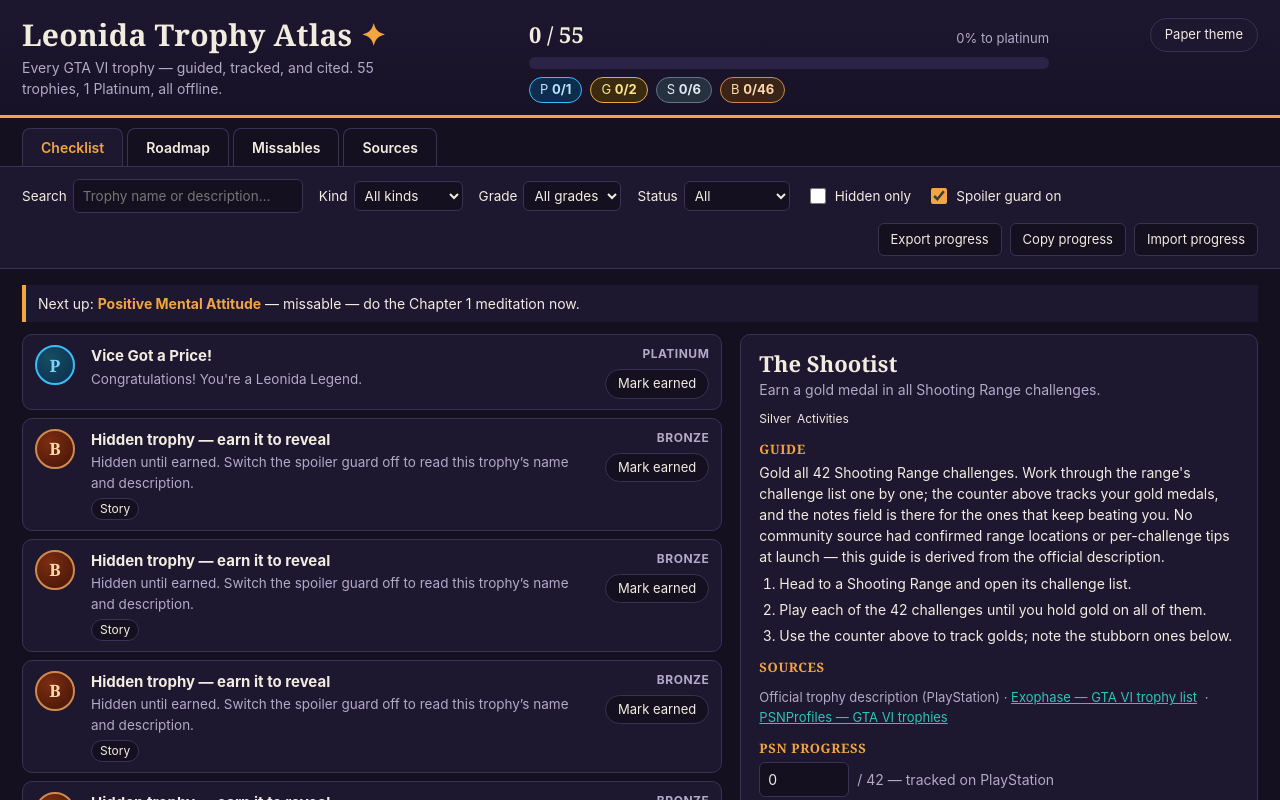
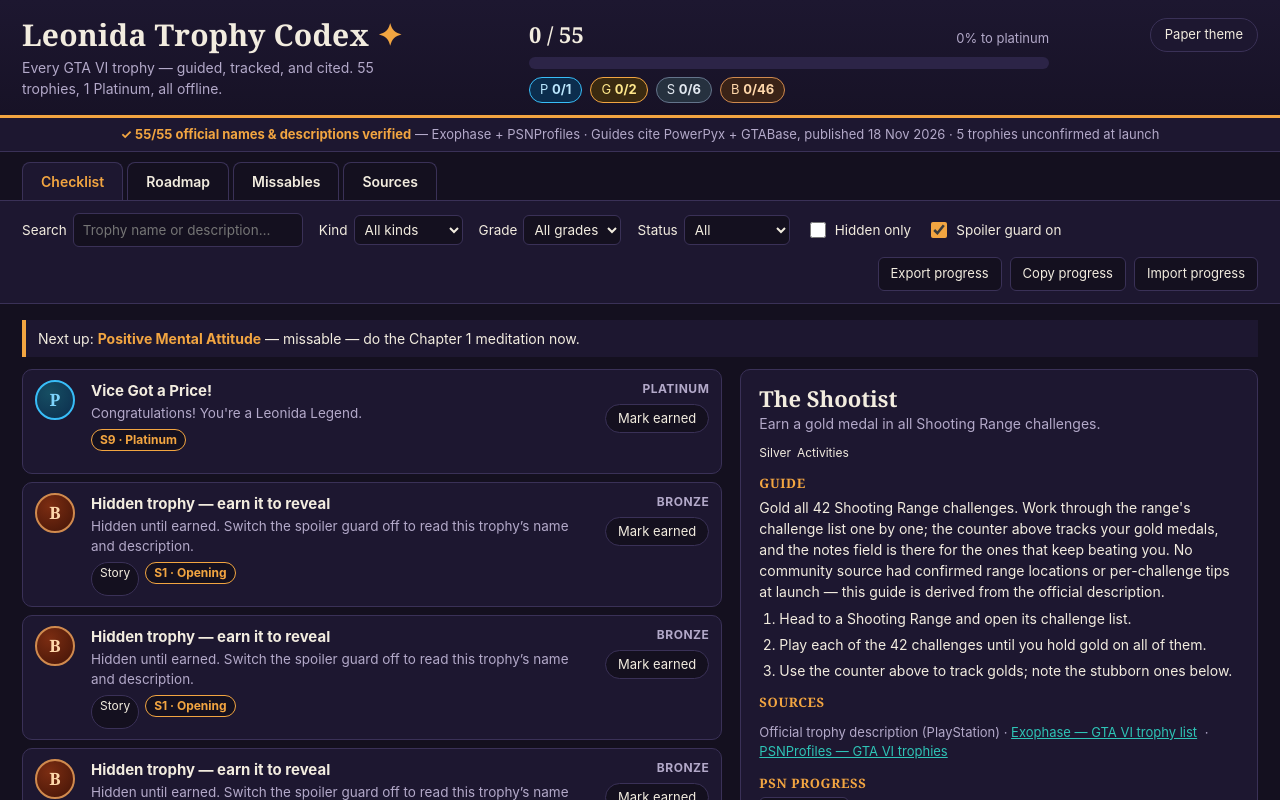
Before and after one commit to sandytaztaz-hue/gta6-trophy-guide, a plain HTML site: page app/index.html in a window 1280 px wide. Both pictures are taken after a click on the button "Copy progress". Shown: the top 800 px of the page. Drawn offline with Linux system fonts and the light colour scheme.

Commit message:
Leonida Trophy Codex — audit strip, stage chips, dated sources (top 1-5 gap fix) [re-record]

```diff
--- a/app/index.html
+++ b/app/index.html
@@ -3,14 +3,14 @@
 <head>
 <meta charset="utf-8">
 <meta name="viewport" content="width=device-width, initial-scale=1">
-<title>Leonida Trophy Atlas — GTA VI trophy guide &amp; tracker</title>
+<title>Leonida Trophy Codex — GTA VI trophy guide &amp; tracker</title>
 <link rel="stylesheet" href="style.css">
 <link rel="stylesheet" href="theme-dusk.css">
 </head>
 <body data-theme="dusk">
 <header class="masthead">
   <div class="brand">
-    <h1>Leonida Trophy Atlas</h1>
+    <h1>Leonida Trophy Codex</h1>
     <p class="tagline">Every GTA VI trophy — guided, tracked, and cited. 55 trophies, 1 Platinum, all offline.</p>
   </div>
   <div class="progress" id="progressBox" aria-label="Progress to platinum">
@@ -25,6 +25,7 @@
   </div>
   <button id="themeSwitch" type="button" aria-label="Switch theme">Paper theme</button>
 </header>
+<p class="audit-strip" role="note"><strong>✓ 55/55 official names &amp; descriptions verified</strong> — Exophase + PSNProfiles · Guides cite PowerPyx + GTABase, published 18 Nov 2026 · 5 trophies unconfirmed at launch</p>
 <nav class="tabs" aria-label="Guide sections">
   <button type="button" data-view="checklist" class="tab active">Checklist</button>
   <button type="button" data-view="roadmap" class="tab">Roadmap</button>
@@ -57,7 +58,7 @@
   <section id="view-sources" class="view" aria-label="Sources"></section>
 </main>
 <footer class="foot">
-  <p>Leonida Trophy Atlas — an unofficial fan guide. Not affiliated with Rockstar Games. Trophy names and descriptions are the official PlayStation list; guides are written in the Atlas's own words and cite their sources. Progress saves in this browser only.</p>
+  <p>Leonida Trophy Codex — an unofficial fan guide. Not affiliated with Rockstar Games. Trophy names and descriptions are the official PlayStation list; guides are written in the Codex's own words and cite their sources. Progress saves in this browser only.</p>
   <p class="keys">Keys: <kbd>j</kbd>/<kbd>k</kbd> move · <kbd>e</kbd> toggle earned · <kbd>/</kbd> search · <kbd>s</kbd> spoiler guard</p>
 </footer>
 <script type="module" src="js/main.js"></script>
--- a/app/js/config.js
+++ b/app/js/config.js
@@ -1,5 +1,5 @@
-// Leonida Trophy Atlas — config.js names the parts: labels, roadmap stages, demo save.
-export const APP_NAME = 'Leonida Trophy Atlas';
+// Leonida Trophy Codex — config.js names the parts: labels, roadmap stages, demo save.
+export const APP_NAME = 'Leonida Trophy Codex';
 export const TOTAL_TROPHIES = 55;
 export const SAVE_KEY = 'leonida-trophy-atlas-v1';
 export const SPOILER_DEFAULT = true;
@@ -21,16 +21,23 @@ export const KIND_LABELS = {
 
 // Roadmap stages, in the order a player should work them. Each stage lists trophy ids.
 export const ROADMAP_STAGES = [
-  { title: 'Stage 1 — Opening, Chapter 1', note: 'Play the opening and finish Chapter 1. Meditate with Lucia now — it may not come back.', ids: [2, 3, 28] },
-  { title: 'Stage 2 — Story, Chapters 2–4', note: 'Named story missions and chapter completions. Do the optional Chapter 4 mission before the chapter ends.', ids: [4, 5, 6, 8, 9, 10, 11, 12, 13] },
-  { title: 'Stage 3 — Finale', note: 'Finish the final mission after Chapter 4.', ids: [7] },
-  { title: 'Stage 4 — Strangers & partners', note: 'Start each stranger chain as soon as its marker appears; the partner finals carry a watch note.', ids: [22, 23, 24, 26, 27, 25, 29] },
-  { title: 'Stage 5 — Activities & challenges', note: 'Shooting Range golds, stunts, races, arcade, fishing, challenges, bowling.', ids: [15, 16, 17, 18, 19, 20, 21, 32, 46, 51] },
-  { title: 'Stage 6 — Collectibles & economy', note: 'Cards, WAiNK spots, vehicles, exploring Leonida, laundering, shops, garages.', ids: [30, 31, 35, 42, 52, 53, 54, 55] },
-  { title: 'Stage 7 — Combat & wanted', note: 'Wanted-level escapes, robberies, Combat Focus, tanks, jets, gang operations.', ids: [33, 34, 36, 37, 38, 39, 40, 41, 43, 48] },
-  { title: 'Stage 8 — Secrets & the long tail', note: 'The five trophies with no confirmed trigger at launch — description-derived guides only.', ids: [44, 45, 47, 49, 50] },
-  { title: 'Stage 9 — Platinum', note: '100% completion, then the Platinum itself.', ids: [14, 1] },
+  { title: 'Stage 1 — Opening, Chapter 1', short: 'Opening', note: 'Play the opening and finish Chapter 1. Meditate with Lucia now — it may not come back.', ids: [2, 3, 28] },
+  { title: 'Stage 2 — Story, Chapters 2–4', short: 'Story', note: 'Named story missions and chapter completions. Do the optional Chapter 4 mission before the chapter ends.', ids: [4, 5, 6, 8, 9, 10, 11, 12, 13] },
+  { title: 'Stage 3 — Finale', short: 'Finale', note: 'Finish the final mission after Chapter 4.', ids: [7] },
+  { title: 'Stage 4 — Strangers & partners', short: 'Strangers', note: 'Start each stranger chain as soon as its marker appears; the partner finals carry a watch note.', ids: [22, 23, 24, 26, 27, 25, 29] },
+  { title: 'Stage 5 — Activities & challenges', short: 'Activities', note: 'Shooting Range golds, stunts, races, arcade, fishing, challenges, bowling.', ids: [15, 16, 17, 18, 19, 20, 21, 32, 46, 51] },
+  { title: 'Stage 6 — Collectibles & economy', short: 'Collectibles', note: 'Cards, WAiNK spots, vehicles, exploring Leonida, laundering, shops, garages.', ids: [30, 31, 35, 42, 52, 53, 54, 55] },
+  { title: 'Stage 7 — Combat & wanted', short: 'Combat', note: 'Wanted-level escapes, robberies, Combat Focus, tanks, jets, gang operations.', ids: [33, 34, 36, 37, 38, 39, 40, 41, 43, 48] },
+  { title: 'Stage 8 — Secrets & the long tail', short: 'Secrets', note: 'The five trophies with no confirmed trigger at launch — description-derived guides only.', ids: [44, 45, 47, 49, 50] },
+  { title: 'Stage 9 — Platinum', short: 'Platinum', note: '100% completion, then the Platinum itself.', ids: [14, 1] },
 ];
+
+// stageForTrophy — the roadmap stage a trophy belongs to, for the checklist
+// stage chip. Returns { num, title, short } or null if it is in no stage.
+export function stageForTrophy(id) {
+  const i = ROADMAP_STAGES.findIndex((s) => s.ids.includes(id));
+  return i === -1 ? null : { num: i + 1, title: ROADMAP_STAGES[i].title, short: ROADMAP_STAGES[i].short };
+}
 
 // Demo save used by the ?shot= screenshots: 13 of 55 earned, counters part-way.
 export const DEMO_SAVE = {
--- a/app/js/data.js
+++ b/app/js/data.js
@@ -1,4 +1,4 @@
-// Leonida Trophy Atlas — data.js loads the trophy list and answers lookups.
+// Leonida Trophy Codex — data.js loads the trophy list and answers lookups.
 let doc = null;
 
 export async function loadTrophies() {
--- a/app/js/filters.js
+++ b/app/js/filters.js
@@ -1,4 +1,4 @@
-// Leonida Trophy Atlas — filters.js: kind/grade/search/earned/hidden rules + spoilerMask.
+// Leonida Trophy Codex — filters.js: kind/grade/search/earned/hidden rules + spoilerMask.
 import { isEarned } from './store.js';
 
 // A hidden trophy stays masked while the spoiler guard is on and it is not earned.
--- a/app/js/main.js
+++ b/app/js/main.js
@@ -1,4 +1,4 @@
-// Leonida Trophy Atlas — main.js boots the app: routing, filters, shortcuts,
+// Leonida Trophy Codex — main.js boots the app: routing, filters, shortcuts,
 // theme switch, export/import, and the ?shot= states the screenshots use.
 import { SPOILER_DEFAULT, DEMO_SAVE } from './config.js';
 import { loadTrophies, trophyList, trophyById } from './data.js';
@@ -141,7 +141,7 @@ function bindControls() {
       state.save = importProgressText(await file.text());
       renderAll();
     } catch {
-      alert('That file is not Atlas progress JSON.');
+      alert('That file is not Codex progress JSON.');
     }
     e.target.value = '';
   });
--- a/app/js/store.js
+++ b/app/js/store.js
@@ -1,4 +1,4 @@
-// Leonida Trophy Atlas — store.js keeps progress in the browser: earned ticks,
+// Leonida Trophy Codex — store.js keeps progress in the browser: earned ticks,
 // PSN progress counters, per-trophy notes, export/import, copy-to-clipboard.
 import { SAVE_KEY, DEMO_SAVE } from './config.js';
 
@@ -81,7 +81,7 @@ export function exportProgress(save) {
 }
 
 export async function copyProgressToClipboard(save) {
-  const lines = [`Leonida Trophy Atlas — ${save.earned.length}/55 earned`];
+  const lines = [`Leonida Trophy Codex — ${save.earned.length}/55 earned`];
   for (const id of [...save.earned].sort((a, b) => a - b)) lines.push(`earned #${id}`);
   const text = lines.join('\n');
   if (navigator.clipboard && navigator.clipboard.writeText) {
--- a/app/js/views.js
+++ b/app/js/views.js
@@ -1,6 +1,6 @@
-// Leonida Trophy Atlas — views.js renders every page: checklist, detail pane,
+// Leonida Trophy Codex — views.js renders every page: checklist, detail pane,
 // roadmap, missables, Next up planner, sources, and the header progress bar.
-import { GRADE_LETTERS, GRADE_LABELS, KIND_LABELS, ROADMAP_STAGES } from './config.js';
+import { GRADE_LETTERS, GRADE_LABELS, KIND_LABELS, ROADMAP_STAGES, stageForTrophy } from './config.js';
 import { trophyById, sourceList, sourceUrl } from './data.js';
 import { isEarned, counterValue, noteText } from './store.js';
 import { spoilerMask, maskedName, maskedDescription } from './filters.js';
@@ -16,6 +16,14 @@ function medalLetter(trophy) {
 function kindPill(trophy) {
   if (trophy.kind === 'platinum') return '';
   return `<span class="pill">${esc(KIND_LABELS[trophy.kind] || trophy.kind)}</span>`;
+}
+
+// stagePill — the roadmap stage chip for a checklist row ("S1 · Opening").
+// Omitted when the trophy belongs to no stage (all 55 are staged today).
+function stagePill(trophy) {
+  const stage = stageForTrophy(trophy.id);
+  if (!stage) return '';
+  return `<span class="pill stage">S${stage.num} · ${esc(stage.short)}</span>`;
 }
 
 // renderGradeCounters — header chips: 0/1 platinum, 0/2 gold, 0/6 silver, 0/46 bronze.
@@ -67,7 +75,7 @@ export function renderChecklist(listEl, rows, state, handlers) {
       `<span class="medal ${esc(t.grade)}" aria-hidden="true">${esc(medalLetter(t))}</span>` +
       `<span><span class="trophy-name">${masked ? esc(maskedName(t)) : esc(t.name)}${t.hidden && !masked ? '<span class="hidden-badge">Hidden</span>' : ''}</span>` +
       `<span class="trophy-desc" style="display:block">${masked ? esc(maskedDescription(t)) : esc(t.description)}</span>` +
-      `<span class="trophy-meta">${kindPill(t)}` +
+      `<span class="trophy-meta">${kindPill(t)}${stagePill(t)}` +
       (t.count != null ? `<span class="pill count">${count}/${t.count}</span>` : '') +
       (t.missable ? `<span class="pill missable">Missable</span>` : '') +
       (t.watch ? `<span class="pill missable">Watch</span>` : '') +
@@ -112,9 +120,14 @@ export function renderDetailPane(paneEl, trophy, state, handlers) {
   const earned = isEarned(state.save, trophy.id);
   const count = counterValue(state.save, trophy);
   const derivedOnly = trophy.guide.includes('derived from the official description only');
+  // Dated guides: the PowerPyx and GTABase community guides were published
+  // 18 Nov 2026. The official lists (Exophase / PSNProfiles / PlayStation)
+  // are not dated guides, so they carry no date.
+  const DATED_GUIDES = ['PowerPyx', 'GTABase'];
   const sourcesHtml = trophy.sources.map((name) => {
     const url = sourceUrl(name);
-    return url ? `<a href="${esc(url)}" target="_blank" rel="noopener">${esc(name)}</a>` : esc(name);
+    const dated = DATED_GUIDES.some((g) => name.startsWith(g)) ? ' (18 Nov 2026)' : '';
+    return url ? `<a href="${esc(url)}" target="_blank" rel="noopener">${esc(name)}</a>${dated}` : esc(name) + dated;
   }).join(' · ');
   paneEl.innerHTML =
     `<h2>${esc(trophy.name)}</h2>` +
--- a/app/style.css
+++ b/app/style.css
@@ -1,4 +1,4 @@
-/* Leonida Trophy Atlas — base styles + Paper (light) theme. Vice Dusk lives in theme-dusk.css. */
+/* Leonida Trophy Codex — base styles + Paper (light) theme. Vice Dusk lives in theme-dusk.css. */
 :root {
   --paper-bg: #f7f4ee;
   --paper-surface: #fffdf8;
@@ -86,6 +86,17 @@ kbd {
   padding: 6px 14px;
   font-size: 13px;
 }
+/* Audit strip: the verification line under the header — one line on desktop. */
+.audit-strip {
+  margin: 0;
+  padding: 7px 22px;
+  font-size: 13px;
+  text-align: center;
+  color: var(--paper-muted);
+  background: var(--paper-surface);
+  border-bottom: 1px solid var(--paper-line);
+}
+.audit-strip strong { color: var(--gold); }
 .tabs {
   display: flex;
   gap: 4px;
@@ -204,6 +215,7 @@ main { padding: 16px 22px 24px; max-width: 1360px; margin: 0 auto; }
 }
 .trophy-meta .pill.missable { border-color: var(--danger); color: var(--danger); font-weight: 700; }
 .trophy-meta .pill.count { border-color: var(--teal); color: var(--teal); font-weight: 700; }
+.trophy-meta .pill.stage { border-color: var(--gold); color: var(--gold); font-weight: 700; }
 .trophy-side { text-align: right; display: flex; flex-direction: column; gap: 6px; align-items: flex-end; }
 .grade-label { font-size: 12px; font-weight: 700; text-transform: uppercase; letter-spacing: .5px; color: var(--paper-muted); }
 .earned-toggle {
--- a/app/theme-dusk.css
+++ b/app/theme-dusk.css
@@ -1,4 +1,4 @@
-/* Leonida Trophy Atlas — Vice Dusk (dark) theme. Overrides the Paper base in style.css. */
+/* Leonida Trophy Codex — Vice Dusk (dark) theme. Overrides the Paper base in style.css. */
 body[data-theme="dusk"] {
   --paper-bg: #14101f;
   --paper-surface: #1d1730;
--- a/scripts/shots.mjs
+++ b/scripts/shots.mjs
@@ -1,4 +1,4 @@
-// Leonida Trophy Atlas — scripts/shots.mjs takes the 4 screenshots in shots.json.
+// Leonida Trophy Codex — scripts/shots.mjs takes the 4 screenshots in shots.json.
 // It serves app/ on a local port, drives headless Chrome over CDP, waits for
 // window.__shotReady on each ?shot= view, and saves JPEG q85 renders into
 // screenshots/. Run: node scripts/shots.mjs  (Node 22; no dependencies).
--- a/shots.json
+++ b/shots.json
@@ -1 +1 @@
-[{"file":"1-cover.jpg","path":"/?shot=cover&demo=1&trophy=17","quality":85,"viewport":{"height":800,"width":1280}},{"file":"2-roadmap.jpg","path":"/?shot=roadmap&demo=1&spoiler=off","quality":85,"viewport":{"height":800,"width":1280}},{"file":"3-missables.jpg","path":"/?shot=missables&demo=1&spoiler=off","quality":85,"viewport":{"height":800,"width":1280}},{"file":"4-detail.jpg","path":"/?shot=detail&demo=1&trophy=17","quality":85,"viewport":{"height":800,"width":1280}}]
+[{"file":"1-cover.jpg","path":"/?shot=cover&demo=1&trophy=17","quality":85,"viewport":{"height":800,"width":1280}},{"file":"2-roadmap.jpg","path":"/?shot=roadmap&demo=1&spoiler=off","quality":85,"viewport":{"height":800,"width":1280}},{"file":"3-missables.jpg","path":"/?shot=missables&demo=1&spoiler=off","quality":85,"viewport":{"height":800,"width":1280}},{"file":"4-detail.jpg","path":"/?shot=detail&demo=1&trophy=28","quality":85,"viewport":{"height":800,"width":1280}}]
```
Also changed, not shown: screenshots/1-cover.jpg, screenshots/2-roadmap.jpg, screenshots/3-missables.jpg, screenshots/4-detail.jpg, 3 other files.
